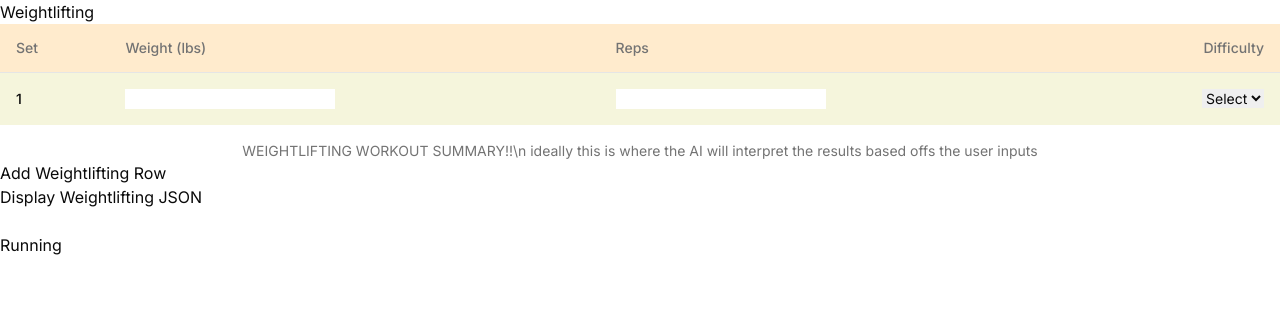
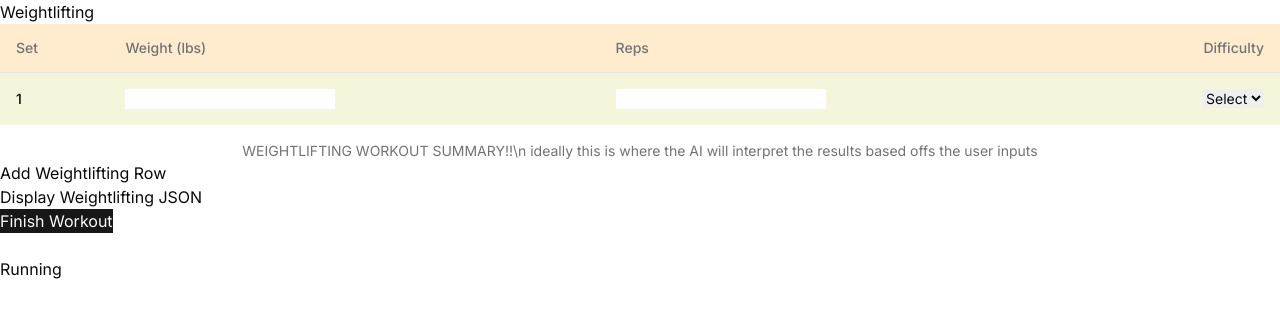
Before and after one commit to CesarAyalaCS2/LA_HACKS, a Next.js app: page / in a window 1280 px wide. Both pictures are taken after a click on the button "Weightlifting". Shown: the top 318 px of the page. Built offline with nearby package versions, Linux system fonts and the light colour scheme.

Commit message:
hard coded open ai

```diff
--- a/app/globals.css
+++ b/app/globals.css
@@ -86,3 +86,7 @@
     @apply bg-background text-foreground;
   }
 }
+
+.finish {
+  @apply bg-primary text-primary-foreground;
+}
--- a/app/page.tsx
+++ b/app/page.tsx
@@ -1,8 +1,11 @@
 "use client";
 import React, { useState } from 'react';
 import { Table, TableBody, TableCaption, TableCell, TableHead, TableHeader, TableRow } from '@/components/ui/Table';
+import OpenAI from "openai";
+
 
 export default function Home() {
+  const openai = new OpenAI({ apiKey: '', dangerouslyAllowBrowser: true });
   const [showWeightliftingTable, setShowWeightliftingTable] = useState(false);
   const [showRunningTable, setShowRunningTable] = useState(false);
   const [weightliftingRows, setWeightliftingRows] = useState([{ weight: '', reps: '', difficulty: '' }]);
@@ -88,6 +91,18 @@ export default function Home() {
     setRunningJsonData('');
   };
 
+  async function getData() {
+    const completion = await openai.chat.completions.create({
+      messages: [{ "role": "system", "content": "You are a helpful fitness assistant, who will suggest how the next workout should change to meet the users goal. Give to responses. One for the user to read another as json format for the website to parse and update ui. Give the json properties will include weight, reps, and difficulty. The weight is in pounds and the difficulty is the level of how the user felt. 1-5. 1 being easy and 5 being hard." },
+      {
+        "role": "user", "content": '[{"weight":"20","reps":"30","difficulty":"1"},{"weight":"20","reps":"20","difficulty":"3"},{"weight":"20","reps":"10","difficulty":"2"}]'
+      }],
+      model: "gpt-3.5-turbo",
+    });
+
+    console.log(completion.choices[0]);
+  }
+
   return (
     <main>
       <button id="button" onClick={handleWeightliftingButtonClick}>Weightlifting</button>
@@ -128,11 +143,14 @@ export default function Home() {
           {showWeightliftingTable && <button id="button" onClick={addWeightliftingRow}>Add Weightlifting Row</button>}
           {showWeightliftingTable && <button id="button" onClick={generateWeightliftingJsonData}>Display Weightlifting JSON</button>}
           {weightliftingJsonData && <><button id="button" onClick={clearWeightliftingJsonData}>Clear Weightlifting JSON</button><pre>{weightliftingJsonData}</pre></>}
+          {showWeightliftingTable && <button id="button" onClick={() => getData()} className="finish" >Finish Workout</button>}
         </div>
-      )}
+      )
+      }
       <br></br>
       <button id="button" onClick={handleRunningButtonClick}>Running</button>
-      {showRunningTable && (
+      {
+        showRunningTable && (
           <Table>
             <TableCaption>RUNNING WORKOUT SUMMARY!!\n ideally this is where the AI will interpret the results based off sthe user inputs</TableCaption>
             <TableHeader className='THeader'>
@@ -163,11 +181,12 @@ export default function Home() {
               ))}
             </TableBody>
           </Table>
-      )}
+        )
+      }
 
       {showRunningTable && <button id="button" onClick={addRunningRow}>Add Running Row</button>}
       {showRunningTable && <button id="button" onClick={generateRunningJsonData}>Display Running JSON</button>}
       {runningJsonData && <><button id="button" onClick={clearRunningJsonData}>Clear Running JSON</button><pre>{runningJsonData}</pre></>}
-    </main>
+    </main >
   );
 }
--- a/package.json
+++ b/package.json
@@ -13,6 +13,7 @@
     "clsx": "^2.1.0",
     "lucide-react": "^0.372.0",
     "next": "14.2.2",
+    "openai": "^4.38.2",
     "react": "^18",
     "react-dom": "^18",
     "tailwind-merge": "^2.3.0",
```
Lines whose indentation alone changed are shown as unchanged.
